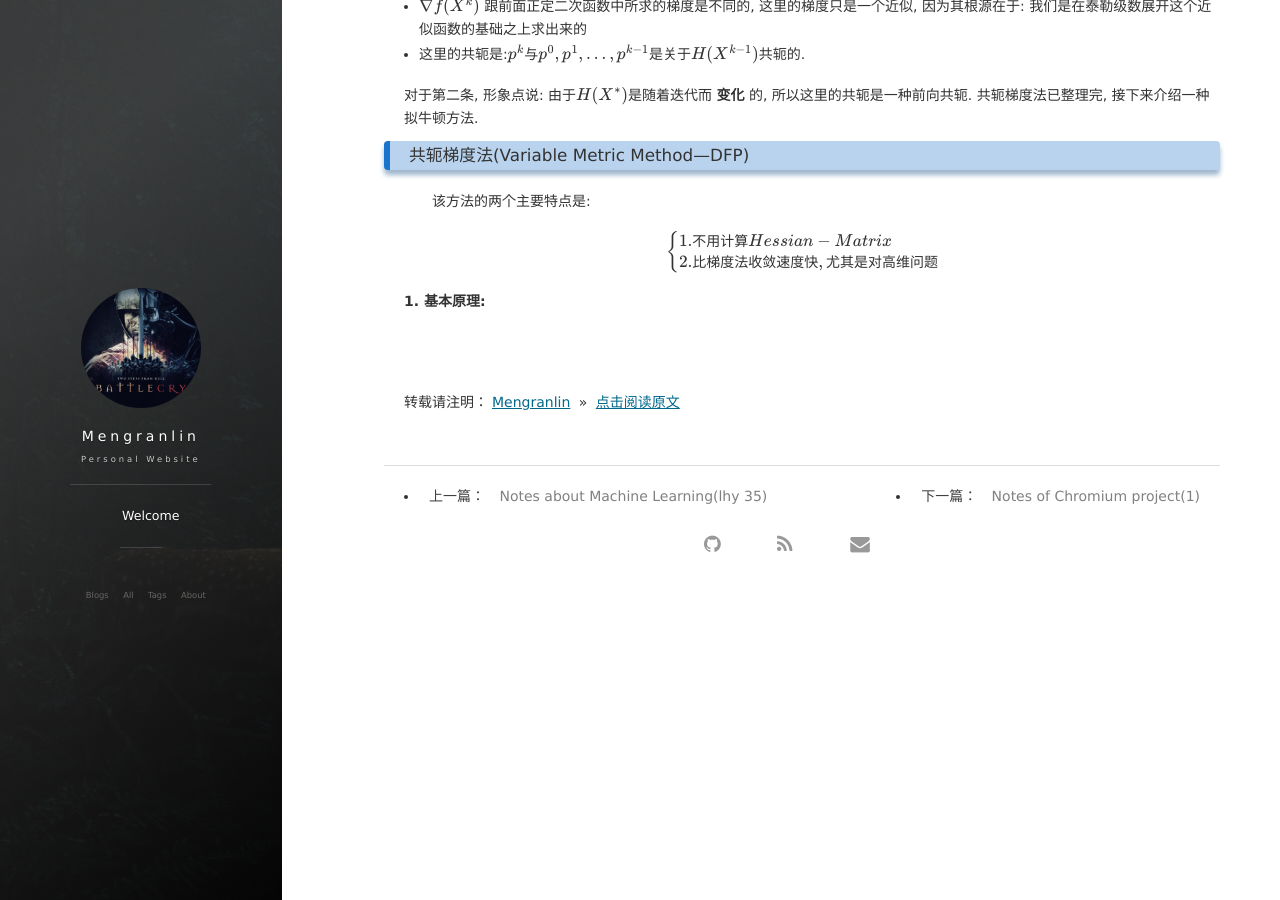
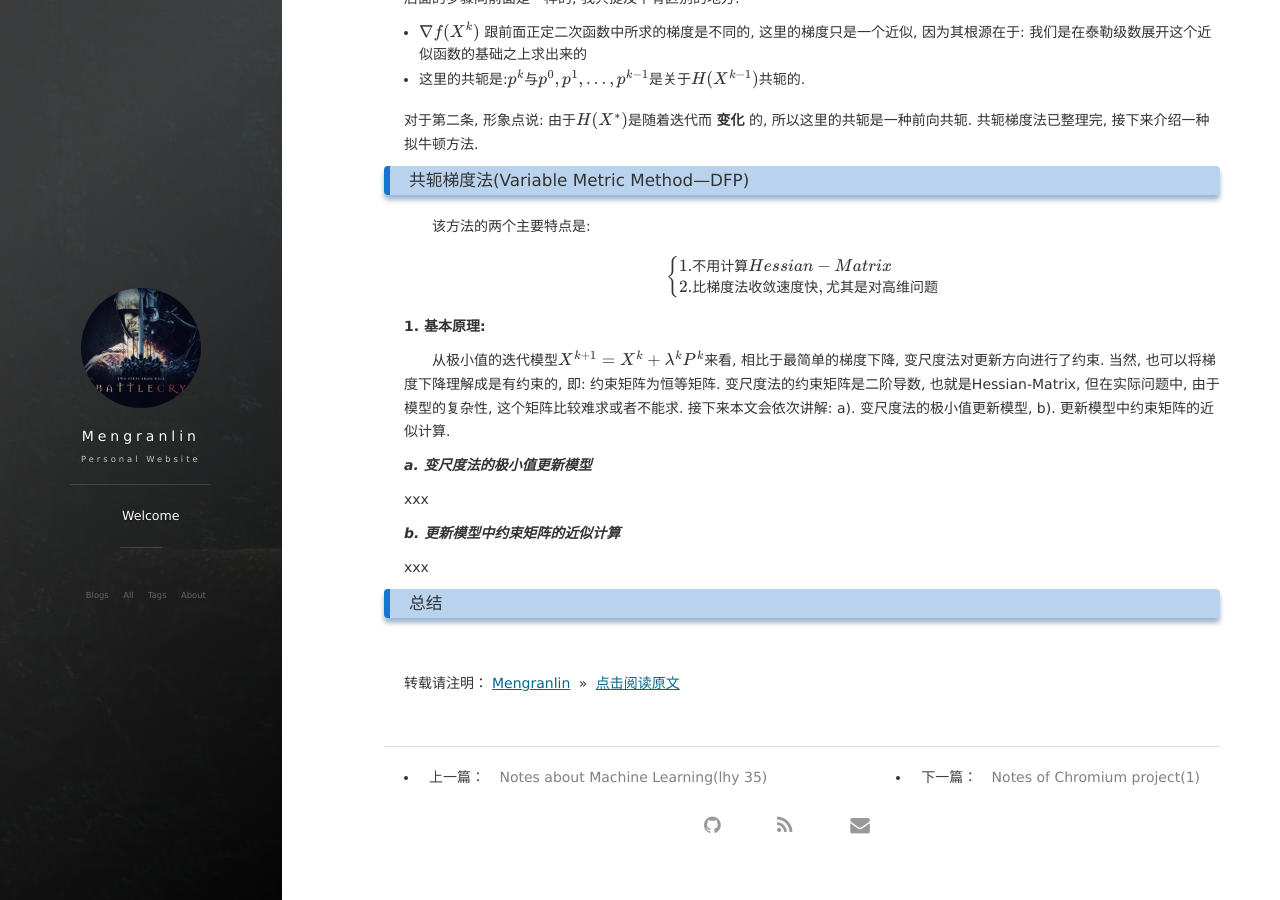
Before and after one commit to lmrshare/lmrshare.github.io, a Jekyll site: the page built from _posts/2018-08-13-unconstrained-exetreme-value-problem.md, in a window 1280 px wide and 900 px high, scrolled down 9132 px. Built offline with Jekyll 4.4.1, drawn with Linux system fonts in a browser that asks for light colours; nearby versions of some CDN libraries; formulas are drawn with MathJax 3; comment, search, counter and statistics services are not loaded.

Commit message:
unconstrained-exetreme3

```diff
--- a/_posts/2018-08-13-unconstrained-exetreme-value-problem.md
+++ b/_posts/2018-08-13-unconstrained-exetreme-value-problem.md
@@ -14,6 +14,7 @@ tag: Research
 * [共轭方向法(Conjugate Direction---CD)](#Conjugate-Direction)
 * [共轭梯度法(Conjugate Gradient---CG)](#Conjugate-Gradient)
 * [变尺度法(Variable Metric Method---DFP)](#Variable-Metric)
+* [总结)](#Review)
 * [Ref](#will-search)
 
 
@@ -477,7 +478,18 @@ $$
 
 __1. 基本原理:__
 
-&emsp;&emsp;
+&emsp;&emsp;从极小值的迭代模型$X^{k+1} = X^k + \lambda^k P^k$来看, 相比于最简单的梯度下降, 变尺度法对更新方向进行了约束. 当然, 也可以将梯度下降理解成是有约束的, 即: 约束矩阵为恒等矩阵. 变尺度法的约束矩阵是二阶导数, 也就是Hessian-Matrix, 但在实际问题中, 由于模型的复杂性, 这个矩阵比较难求或者不能求. 接下来本文会依次讲解: a). 变尺度法的极小值更新模型, b). 更新模型中约束矩阵的近似计算.
+
+___a. 变尺度法的极小值更新模型___
+
+xxx
+
+___b. 更新模型中约束矩阵的近似计算___
+
+xxx
+
+### <a name="Review"></a>总结
+
 
 <br>
 
```
Also changed, not shown: _posts/2018-05-22-wor-mac-projs.md (+1 -1 lines).
